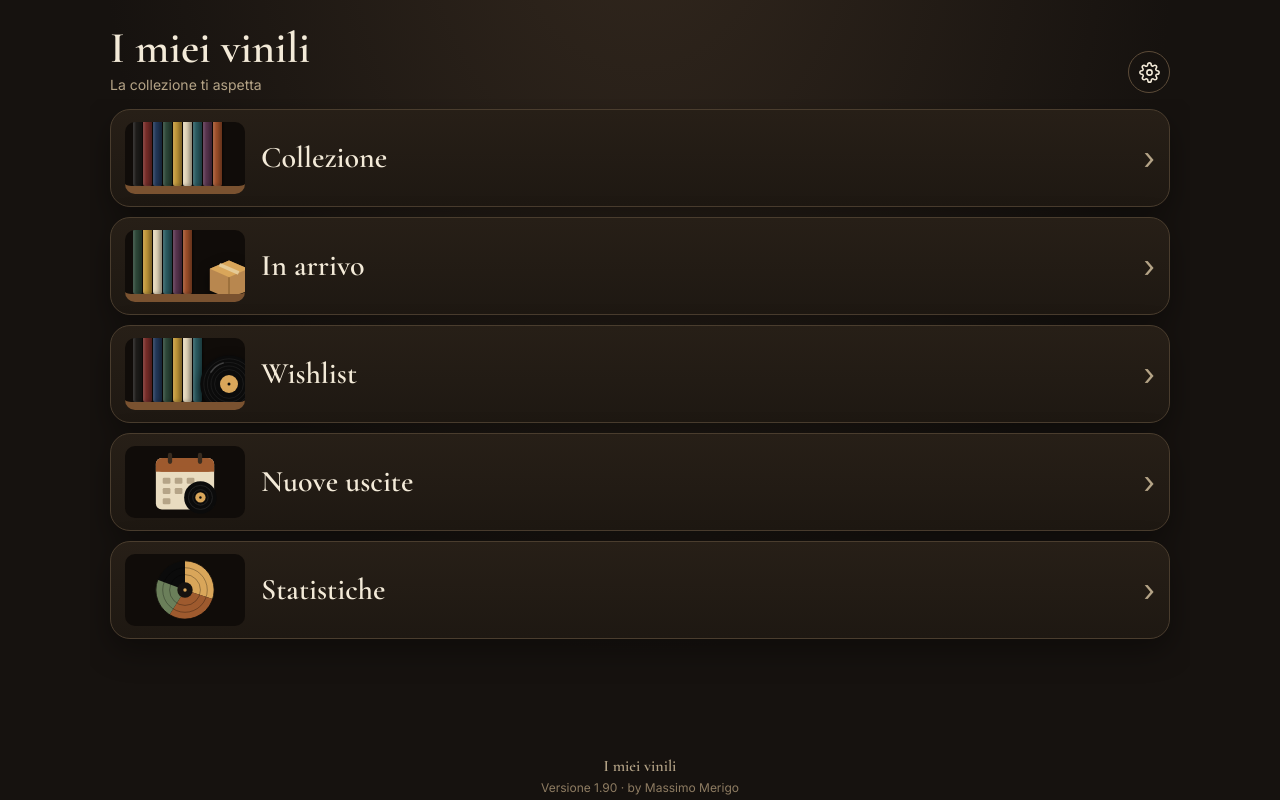
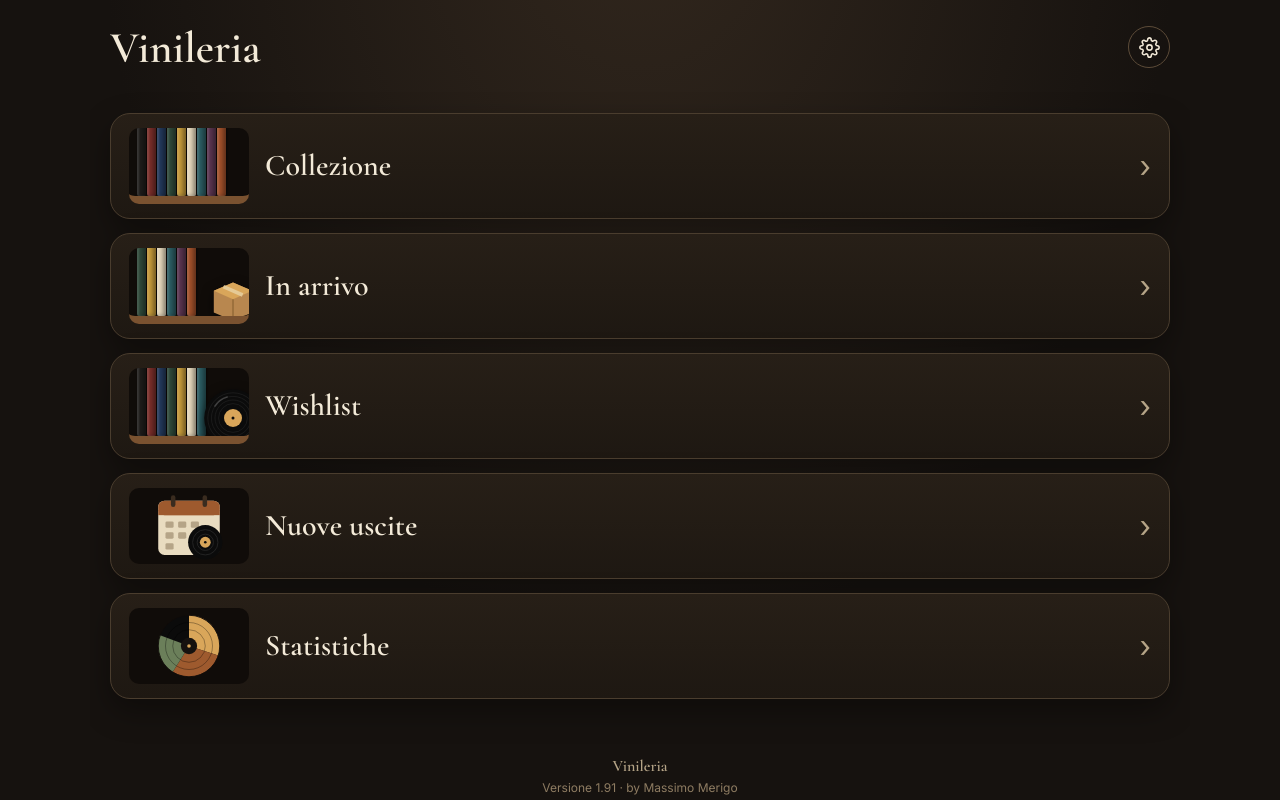
Before and after one commit to Tylerk1978/vinili, a plain HTML site: page index.html in a window 1280 px wide. Drawn offline with nearby package versions, Linux system fonts and the light colour scheme.

Commit message:
Add files via upload

```diff
--- a/index.html
+++ b/index.html
@@ -7,11 +7,11 @@
 <meta name="apple-mobile-web-app-capable" content="yes">
 <meta name="mobile-web-app-capable" content="yes">
 <meta name="apple-mobile-web-app-status-bar-style" content="black-translucent">
-<meta name="apple-mobile-web-app-title" content="Vinili">
+<meta name="apple-mobile-web-app-title" content="Vinileria">
 <link rel="manifest" href="manifest.webmanifest">
 <link rel="apple-touch-icon" href="apple-touch-icon.png">
 <link rel="icon" type="image/png" sizes="192x192" href="icon-192.png">
-<title>I miei vinili</title>
+<title>Vinileria</title>
 <link rel="preconnect" href="https://fonts.googleapis.com">
 <link rel="preconnect" href="https://fonts.gstatic.com" crossorigin>
 <link href="https://fonts.googleapis.com/css2?family=Cormorant+Garamond:wght@500;600;700&family=Inter:wght@400;500;600&display=swap" rel="stylesheet">
@@ -31,6 +31,10 @@ header{max-width:1100px;margin:0 auto;padding:calc(26px + env(safe-area-inset-to
 h1{font-family:"Cormorant Garamond",Georgia,serif;font-weight:600;font-size:clamp(30px,7vw,44px);margin:0;line-height:1;cursor:pointer}
 .sub{color:var(--muted);font-size:14px;margin-top:6px}
 .hbtns{display:flex;gap:8px;align-items:center}
+/* Ingranaggio sempre in alto a destra, allineato al titolo, in tutte le pagine */
+header{position:relative}
+.htitle{padding-right:54px}
+#menuBtn{position:absolute;right:calc(20px + env(safe-area-inset-right));top:calc(26px + env(safe-area-inset-top))}
 .menu .item.folder{font-weight:600}
 .iconbtn{width:42px;height:42px;border-radius:999px;border:1px solid #5d4c39;background:transparent;color:var(--ink);font-size:20px;line-height:1;cursor:pointer;display:flex;align-items:center;justify-content:center;flex:0 0 auto}
 .iconbtn.back{font-size:28px;padding-bottom:3px}
@@ -65,6 +69,13 @@ html.homeview header{flex:0 0 auto;width:100%;box-sizing:border-box}
 html.homeview .home{flex:1 1 auto;min-height:0;width:100%;box-sizing:border-box;overflow-y:auto;overscroll-behavior:contain;padding-bottom:max(4px, calc(env(safe-area-inset-bottom) - 18px))}
 html.homeview .credits{padding-top:12px;line-height:1.45}
 @media (max-height:900px){ html.homeview .home{gap:10px;padding-top:10px} html.homeview .card{padding:12px 14px} html.homeview .card-art{height:72px} html.homeview .card-art .disc{width:60px;height:60px} }
+/* Pagina iniziale "centrata": le voci restano compatte e stanno al centro, con lo stesso spazio sopra e sotto */
+html.homeview #sub{display:none}
+html.homeview #homeBanner:empty{display:none}
+html.homeview #homeBanner:empty + #goColl, html.homeview #homeBanner:not(:empty){margin-top:auto}
+html.homeview #goStats{margin-bottom:auto}
+html.homeview .credits{margin-top:0}
+@media (min-height:701px){ html.homeview .home{gap:14px;padding-top:6px} html.homeview .card{padding:14px 18px} html.homeview .card-art{height:76px} }
 @media (max-height:700px){ html.homeview .home{gap:8px;padding-top:6px} html.homeview .card{padding:9px 12px} html.homeview .card-art{height:58px;width:84px} html.homeview .card-title{font-size:24px} html.homeview .credits{padding-top:6px;line-height:1.4} }
 .credits b{font-family:"Cormorant Garamond",Georgia,serif;font-size:16px;font-weight:600;color:var(--muted)}
 .banner{display:flex;align-items:center;gap:14px;justify-content:space-between;flex-wrap:wrap;background:#3a2a17;border:1px solid #8a6a3a;border-radius:16px;padding:14px 16px}
@@ -356,11 +367,11 @@ select.field{appearance:none;-webkit-appearance:none;background-image:linear-gra
   <div class="htitle">
     <button class="iconbtn back" id="backBtn" aria-label="Indietro" hidden>‹</button>
     <div>
-      <h1 id="homeLink">I miei vinili</h1>
+      <h1 id="homeLink">Vinileria</h1>
       <div class="sub" id="sub">&nbsp;</div>
     </div>
   </div>
-  <div class="hbtns"><button class="iconbtn" id="menuBtn" aria-label="Impostazioni"><svg width="21" height="21" viewBox="0 0 24 24" fill="none" stroke="currentColor" stroke-width="1.8" stroke-linecap="round" stroke-linejoin="round" aria-hidden="true"><circle cx="12" cy="12" r="3"/><path d="M19.4 15a1.65 1.65 0 0 0 .33 1.82l.06.06a2 2 0 1 1-2.83 2.83l-.06-.06a1.65 1.65 0 0 0-1.82-.33 1.65 1.65 0 0 0-1 1.51V21a2 2 0 1 1-4 0v-.09a1.65 1.65 0 0 0-1-1.51 1.65 1.65 0 0 0-1.82.33l-.06.06a2 2 0 1 1-2.83-2.83l.06-.06a1.65 1.65 0 0 0 .33-1.82 1.65 1.65 0 0 0-1.51-1H3a2 2 0 1 1 0-4h.09a1.65 1.65 0 0 0 1.51-1 1.65 1.65 0 0 0-.33-1.82l-.06-.06a2 2 0 1 1 2.83-2.83l.06.06a1.65 1.65 0 0 0 1.82.33h0a1.65 1.65 0 0 0 1-1.51V3a2 2 0 1 1 4 0v.09a1.65 1.65 0 0 0 1 1.51h0a1.65 1.65 0 0 0 1.82-.33l.06-.06a2 2 0 1 1 2.83 2.83l-.06.06a1.65 1.65 0 0 0-.33 1.82v0a1.65 1.65 0 0 0 1.51 1H21a2 2 0 1 1 0 4h-.09a1.65 1.65 0 0 0-1.51 1z"/></svg></button><button class="iconbtn" id="scanBtn" aria-label="Scansiona codice a barre" hidden>📷</button><button class="btn" id="addBtn" hidden>+ Aggiungi disco</button></div>
+  <div class="hbtns"><button class="iconbtn" id="scanBtn" aria-label="Scansiona codice a barre" hidden>📷</button><button class="btn" id="addBtn" hidden>+ Aggiungi disco</button><button class="iconbtn" id="menuBtn" aria-label="Impostazioni"><svg width="21" height="21" viewBox="0 0 24 24" fill="none" stroke="currentColor" stroke-width="1.8" stroke-linecap="round" stroke-linejoin="round" aria-hidden="true"><circle cx="12" cy="12" r="3"/><path d="M19.4 15a1.65 1.65 0 0 0 .33 1.82l.06.06a2 2 0 1 1-2.83 2.83l-.06-.06a1.65 1.65 0 0 0-1.82-.33 1.65 1.65 0 0 0-1 1.51V21a2 2 0 1 1-4 0v-.09a1.65 1.65 0 0 0-1-1.51 1.65 1.65 0 0 0-1.82.33l-.06.06a2 2 0 1 1-2.83-2.83l.06-.06a1.65 1.65 0 0 0 .33-1.82 1.65 1.65 0 0 0-1.51-1H3a2 2 0 1 1 0-4h.09a1.65 1.65 0 0 0 1.51-1 1.65 1.65 0 0 0-.33-1.82l-.06-.06a2 2 0 1 1 2.83-2.83l.06.06a1.65 1.65 0 0 0 1.82.33h0a1.65 1.65 0 0 0 1-1.51V3a2 2 0 1 1 4 0v.09a1.65 1.65 0 0 0 1 1.51h0a1.65 1.65 0 0 0 1.82-.33l.06-.06a2 2 0 1 1 2.83 2.83l-.06.06a1.65 1.65 0 0 0-.33 1.82v0a1.65 1.65 0 0 0 1.51 1H21a2 2 0 1 1 0 4h-.09a1.65 1.65 0 0 0-1.51 1z"/></svg></button></div>
 </header>
 
 <section id="viewHome" class="home">
@@ -551,7 +562,7 @@ select.field{appearance:none;-webkit-appearance:none;background-image:linear-gra
 
 <script>
 (() => {
-const APP_VERSION = "1.90";
+const APP_VERSION = "1.91";
 const PALETTE = ["#1f1d1b","#7a2e2a","#23395b","#2f4a3a","#c49a3a","#e6d9bd","#2c5d63","#5a3550","#a2512b","#6b7b8c","#6b6a3a","#8c2f4b","#3d3a6b","#b8b2a3","#45604d","#9b6b43"];
 const KEY = "vinili.discs.v1", META_KEY = "vinili.meta.v1";
 const state = { artist: null, artistReturn: null, statsSub: null, statsOpen: null, mode: "spine", discs: [], view: "home", q: "", genre: "", year: "", fartist: "", lq: "", newId: null, editing: null, formList: null, fgenres: [], color: "", pending: null, rating: 0 };
@@ -736,7 +747,7 @@ function showView(v, push = true){
   $("viewArtist").hidden = v !== "artista"; $("viewStats").hidden = v !== "statistiche"; $("viewRel").hidden = v !== "uscite";
   $("backBtn").hidden = v === "home"; $("addBtn").hidden = !["collezione","wishlist","inarrivo"].includes(v); $("scanBtn").hidden = $("addBtn").hidden || v === "uscite";
   $("addBtn").textContent = v === "uscite" ? "+ Aggiungi uscita" : "+ Aggiungi disco";
-  $("menuBtn").hidden = v === "uscite";
+  $("menuBtn").hidden = false; // ingranaggio sempre visibile, in alto a destra
   if (push){ const h = v === "home" ? "" : "#" + v; if (location.hash !== h) history.pushState(null, "", h || location.pathname); }
   window.scrollTo(0, 0); render();
 }
@@ -3018,7 +3029,7 @@ $("menuOv").addEventListener("click", e => { if (e.target.id === "menuOv") $("me
 document.addEventListener("keydown", e => { if (e.key === "Escape"){ if (!$("cfOv").hidden) return $("cfNo").click(); $("formOv").hidden = true; $("detOv").hidden = true; $("menuOv").hidden = true; } });
 
 /* ---------- Avvio ---------- */
-$("credits").innerHTML = `<b>I miei vinili</b><br>Versione ${APP_VERSION} · by Massimo Merigo`;
+$("credits").innerHTML = `<b>Vinileria</b><br>Versione ${APP_VERSION} · by Massimo Merigo`;
 state.discs = load();
 // Collegamenti Discogs arrivati dall'import (spesso puntavano a CD): si tolgono, restano solo quelli scelti nell'app.
 // Versione 1.31: azzeramento completo, una volta sola, di tutti i collegamenti Discogs (si ricreano a mano).
--- a/sw.js
+++ b/sw.js
@@ -1,5 +1,5 @@
-// Service worker: rende "I miei vinili" utilizzabile offline.
-const CACHE = "vinili-v64";
+// Service worker: rende "Vinileria" utilizzabile offline.
+const CACHE = "vinili-v65";
 const COVERS = "vinili-covers";
 const SHELL = ["./", "index.html", "manifest.webmanifest", "icon-192.png", "icon-512.png", "apple-touch-icon.png"];
 const COVER_HOSTS = ["mzstatic.com", "books.google.com", "books.googleusercontent.com", "covers.openlibrary.org", "archive.org", "dzcdn.net", "wikimedia.org", "discogs.com", "coverartarchive.org", "theaudiodb.com"];
```
Also changed, not shown: manifest.webmanifest.
